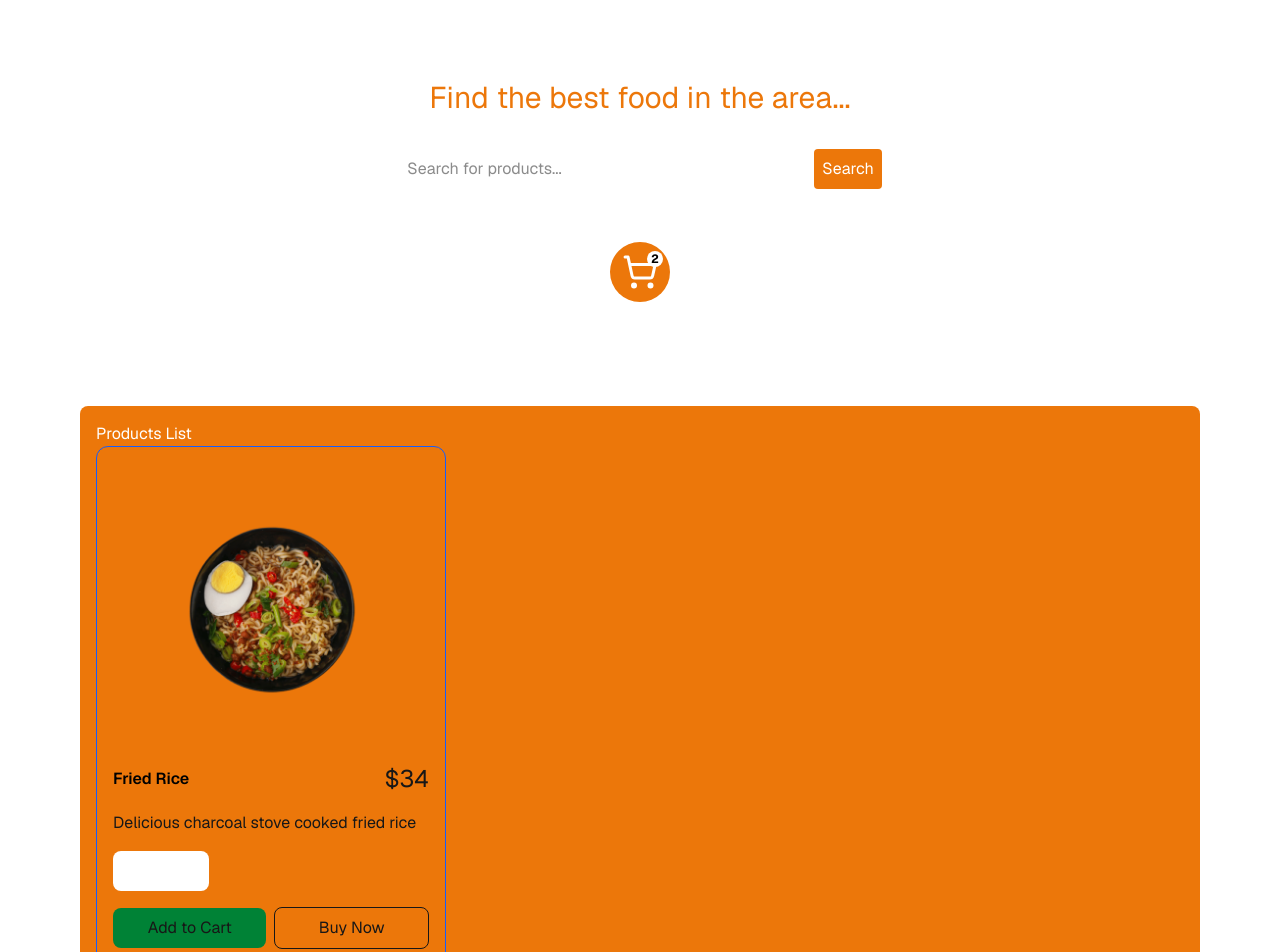
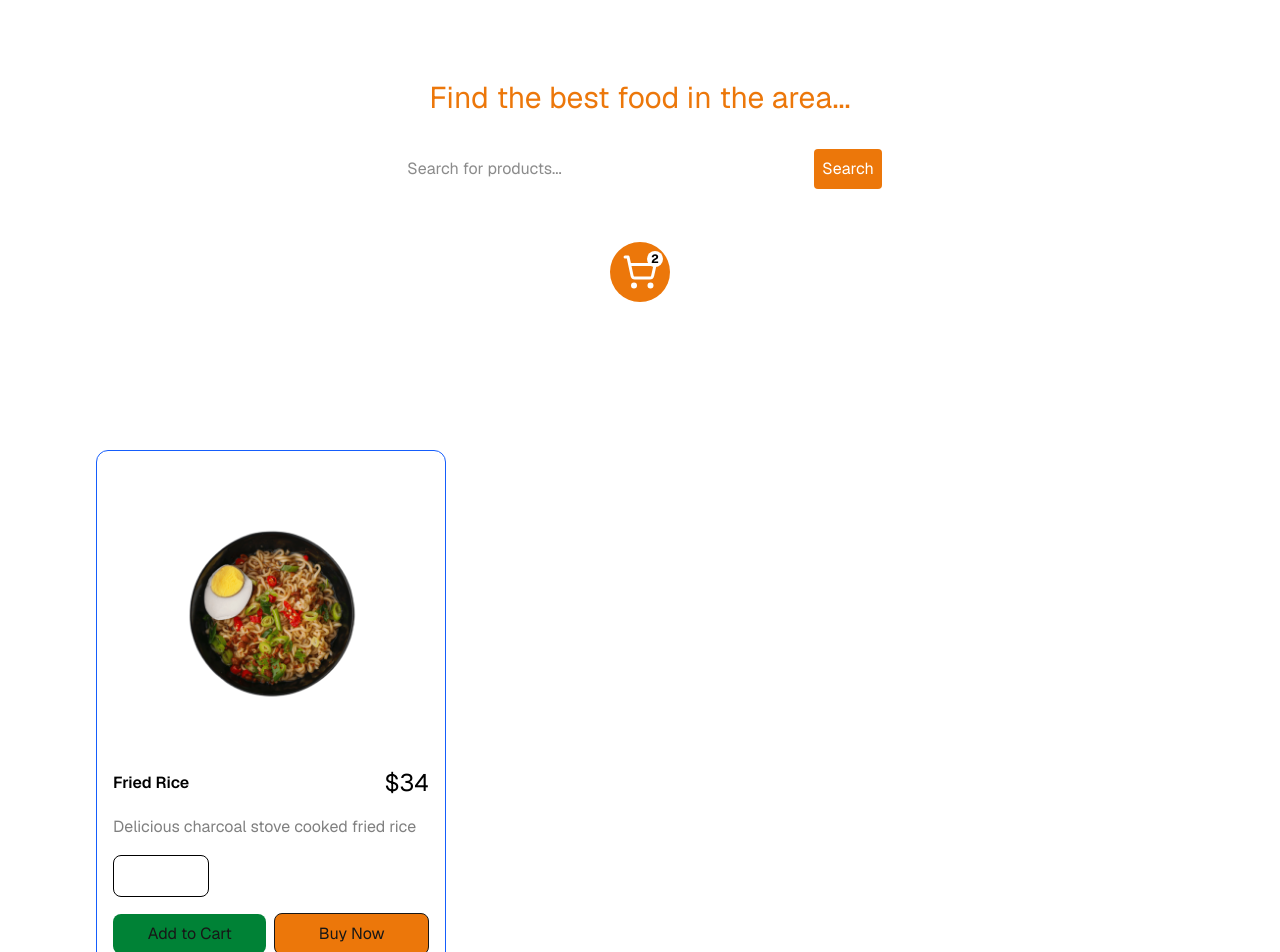
Before and after one commit to ammanabua/aws-store-project, a Next.js app: page /products in a window 1280 px wide. Shown: the top 952 px of the page. Built offline with nearby package versions, Linux system fonts and the light colour scheme.

Commit message:
update card component

```diff
--- a/src/components/Card.tsx
+++ b/src/components/Card.tsx
@@ -3,19 +3,19 @@ import React from 'react'
 
 const Card = () => {
   return (
-    <div className="border border-1 border-blue-600 p-4 rounded-xl w-[350px] space-y-4">
+    <div className="border border-1 border-blue-600 p-4 rounded-xl w-[350px] space-y-4 bg-white">
       <Image src="/indos.png" width={200} height={50} alt="name" className='m-auto' />
       <div className='flex items-center justify-between'>
         <h3 className='text-black font-semibold'>Fried Rice</h3>
-        <p className='text-2xl'>$34</p>
+        <p className='text-2xl text-black'>$34</p>
       </div>
-      <p>Delicious charcoal stove cooked fried rice</p>
+      <p className='text-[#808080]'>Delicious charcoal stove cooked fried rice</p>
       <div className=''>
-        <input type="number" className='bg-white rounded-lg text-black p-2 w-24' />
+        <input type="number" className='bg-white rounded-lg text-black p-2 w-24 border border-black' />
       </div>
       <div className='flex items-center justify-center gap-2'>
         <button className='bg-green-700 p-2 rounded-lg w-full cursor-pointer'>Add to Cart</button>
-        <button className='border border-1 p-2 rounded-lg w-full cursor-pointer'>Buy Now</button>
+        <button className='border border-1 p-2 rounded-lg w-full cursor-pointer bg-[#EC770A]'>Buy Now</button>
       </div>
     </div>
   )
--- a/src/components/ProductList.tsx
+++ b/src/components/ProductList.tsx
@@ -4,10 +4,9 @@ import Card from './Card'
 const ProductList = () => {
   return (
     <>
-      <div className='w-full gap-4 p-4 bg-[#EC770A] rounded-lg'>
-        <p className='text-white'>Products List</p>
+      <div className='w-full gap-4 p-4 rounded-lg'>
+        <p className='text-white font-bold text-xl'>Products List</p>
         <Card/>
-
       </div>
     </>
   )
```
